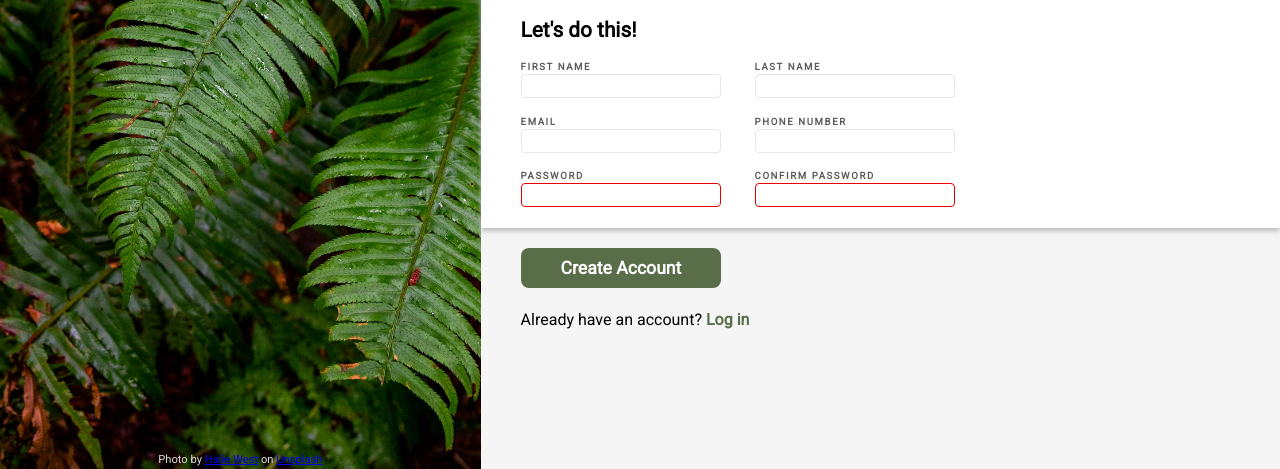
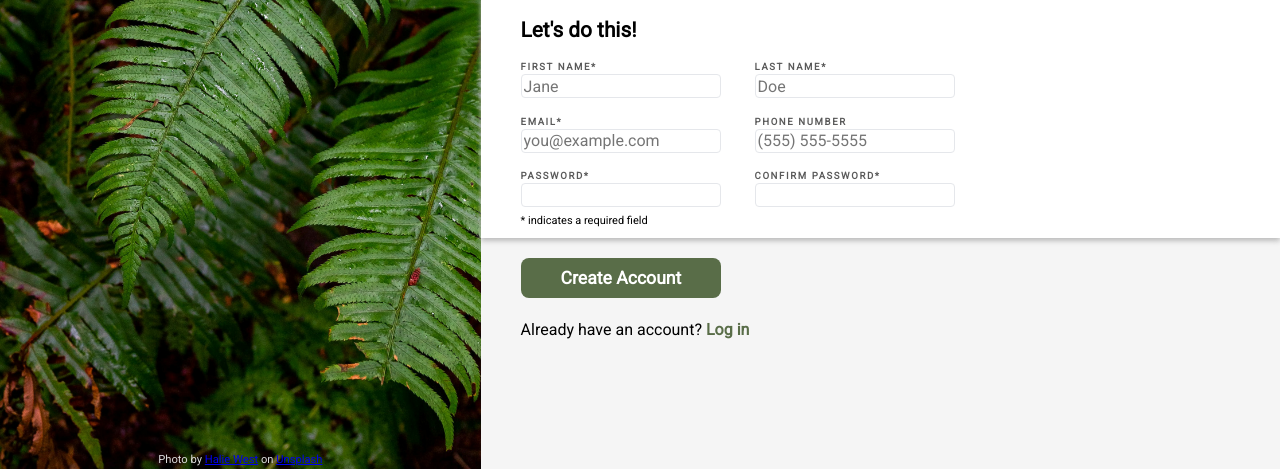
Before and after one commit to hawkobe/sign-up-form, a plain HTML site: page index.html in a window 1280 px wide. Shown: the part 331-800 px from the top of the page. Drawn offline with nearby package versions, Linux system fonts and the light colour scheme.

Commit message:
changed html structure to make more readable, changed :invalid pseudo to :user-invalid, added aria required accessibility

```diff
--- a/index.html
+++ b/index.html
@@ -40,30 +40,61 @@
         You <em>know</em> you want to
       </h3>
       <div class="form">
-        <form action="#">
+        <form action="#" id="sign-up" method="POST">
           <h3>Let's do this!</h3>
           <div>
-            <label for="fname">FIRST NAME</label>
-            <input type="text" id="fname" name="first_name">
-            <label for="lname">LAST NAME</label>
-            <input type="text" id="lname" name="last_name">
+            <label for="fname">FIRST NAME<span aria-label="required">*</span></label>
+            <input
+              type="text"
+              id="fname"
+              name="first_name"
+              minlength="3"
+              placeholder="Jane"
+              required>
+            <label for="lname">LAST NAME<span aria-label="required">*</span></label>
+            <input
+              type="text"
+              id="lname"
+              name="last_name"
+              minlength="3"
+              placeholder="Doe"
+              required>
           </div>
           <div>
-            <label for="email">EMAIL</label>
-            <input type="email" id="email" name="email">
+            <label for="email">EMAIL<span aria-label="required">*</span></label>
+            <input
+              type="email"
+              id="email"
+              name="email"
+              placeholder="you@example.com"
+              required>
             <label for="phone">PHONE NUMBER</label>
-            <input type="tel" id="phone" name="phone_num">
+            <input
+              type="tel"
+              id="phone"
+              name="phone_num"
+              placeholder="(555) 555-5555">
           </div>
           <div>
-            <label for="password">PASSWORD</label>
-            <input type="password" id="password" name="password" required minlength="5">
-            <label for="confirm-pass">CONFIRM PASSWORD</label>
-            <input type="password" id="confirm-pass" name="password_confirmation" required minlength="5">
+            <label for="password">PASSWORD<span aria-label="required">*</span></label>
+            <input
+              type="password"
+              id="password"
+              name="password"
+              minlength="5"
+              required>
+            <label for="confirm-pass">CONFIRM PASSWORD<span aria-label="required">*</span></label>
+            <input
+              type="password"
+              id="confirm-pass"
+              name="password_confirmation"
+              minlength="5"
+              required>
           </div>
         </form>
       </div>
-      <button type="submit">Create Account</button>
-      <p>Already have an account? <a href="#">Log in</a></p>
+      <button type="submit" form="sign-up">Create Account</button>
+      <p class="already">Already have an account? <a href="#">Log in</a></p>
     </div>
   </section>
 </body>
--- a/styles.css
+++ b/styles.css
@@ -125,7 +125,7 @@ div > h3 {
 
 div.form {
   background-color: rgb(255, 255, 255);
-  padding: 20px 40px;
+  padding: 20px 40px 30px 40px;
   box-shadow: 0 3px 5px rgb(188, 188, 188);
 }
 
@@ -170,8 +170,20 @@ input:focus {
   box-shadow: 2px 2px 5px rgb(188, 188, 188);
 }
 
-input:invalid {
+input:user-invalid {
   border: 1.5px solid rgb(232, 0, 0)
+}
+
+form > div:last-child {
+  position: relative;
+}
+
+form > div:last-child::after {
+  position: absolute;
+  content: '* indicates a required field';
+  top: 30px;
+  left: 0px;
+  font-size: 11px;
 }
 
 /* Button */
```
